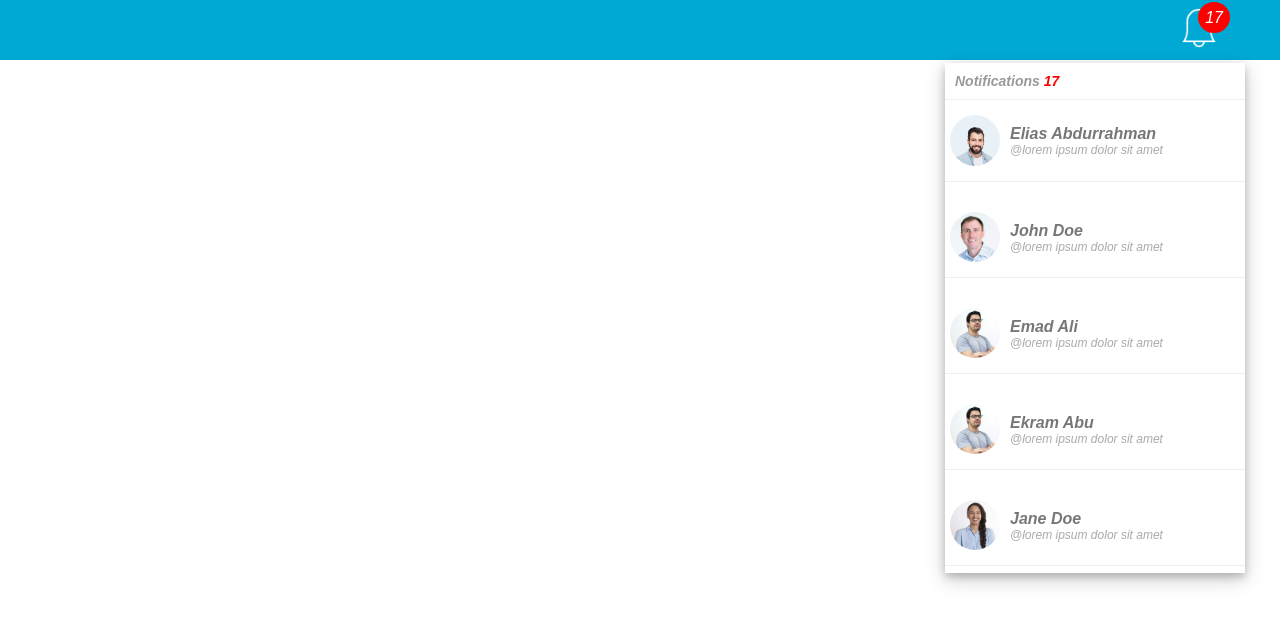
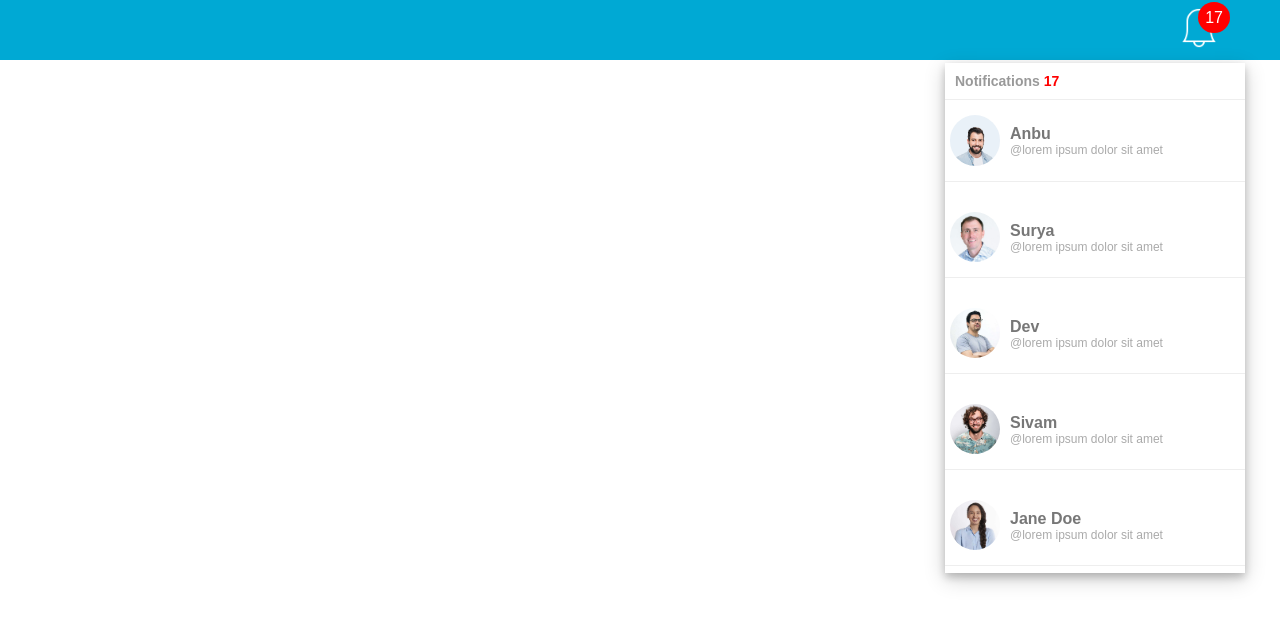
Before and after one commit to Suriya05022002/Notification_Page, a plain HTML site: page index.html in a window 1280 px wide. Both pictures are taken after a click on the element "17". Drawn offline with Linux system fonts and the light colour scheme.

Commit message:
index.html

```diff
--- a/index.html
+++ b/index.html
@@ -7,7 +7,7 @@
 </head>
 <body>
 	<nav>
-		<div class="logo"> <I LOVE CODING> </div>
+		<div class="logo"> </div>
 		<div class="icon" onclick="toggleNotifi()">
 			<img src="images/bell.png" alt=""> <span>17</span>
 		</div>
@@ -16,7 +16,7 @@
 			<div class="notifi-item">
 				<img src="images/team1.png" alt="img">
 				<div class="text">
-				   <h4>Elias Abdurrahman</h4>
+				   <h4>Anbu</h4>
 				   <p>@lorem ipsum dolor sit amet</p>
 			    </div>
 			</div>
@@ -24,7 +24,7 @@
 			<div class="notifi-item">
 				<img src="images/team2.png" alt="img">
 				<div class="text">
-				   <h4>John Doe</h4>
+				   <h4>Surya</h4>
 				   <p>@lorem ipsum dolor sit amet</p>
 			    </div>
 			</div>
@@ -32,15 +32,15 @@
 			<div class="notifi-item">
 				<img src="images/team6.jpg" alt="img">
 				<div class="text">
-				   <h4>Emad Ali</h4>
+				   <h4>Dev</h4>
 				   <p>@lorem ipsum dolor sit amet</p>
 			    </div>
 			</div>
 
 			<div class="notifi-item">
-				<img src="images/team6.jpg" alt="img">
+				<img src="images/team5.jpg" alt="img">
 				<div class="text">
-				   <h4>Ekram Abu </h4>
+				   <h4>Sivam</h4>
 				   <p>@lorem ipsum dolor sit amet</p>
 			    </div>
 			</div>
```
